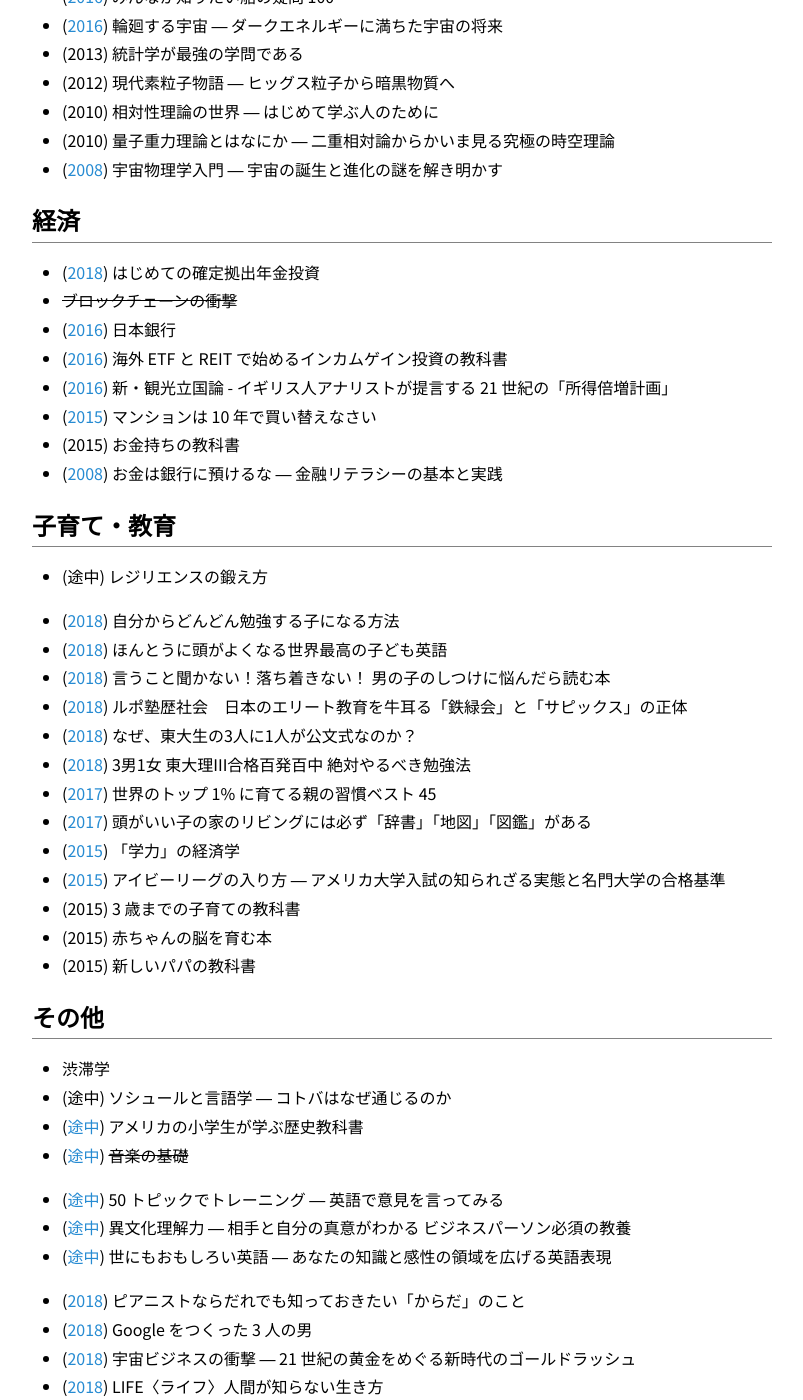
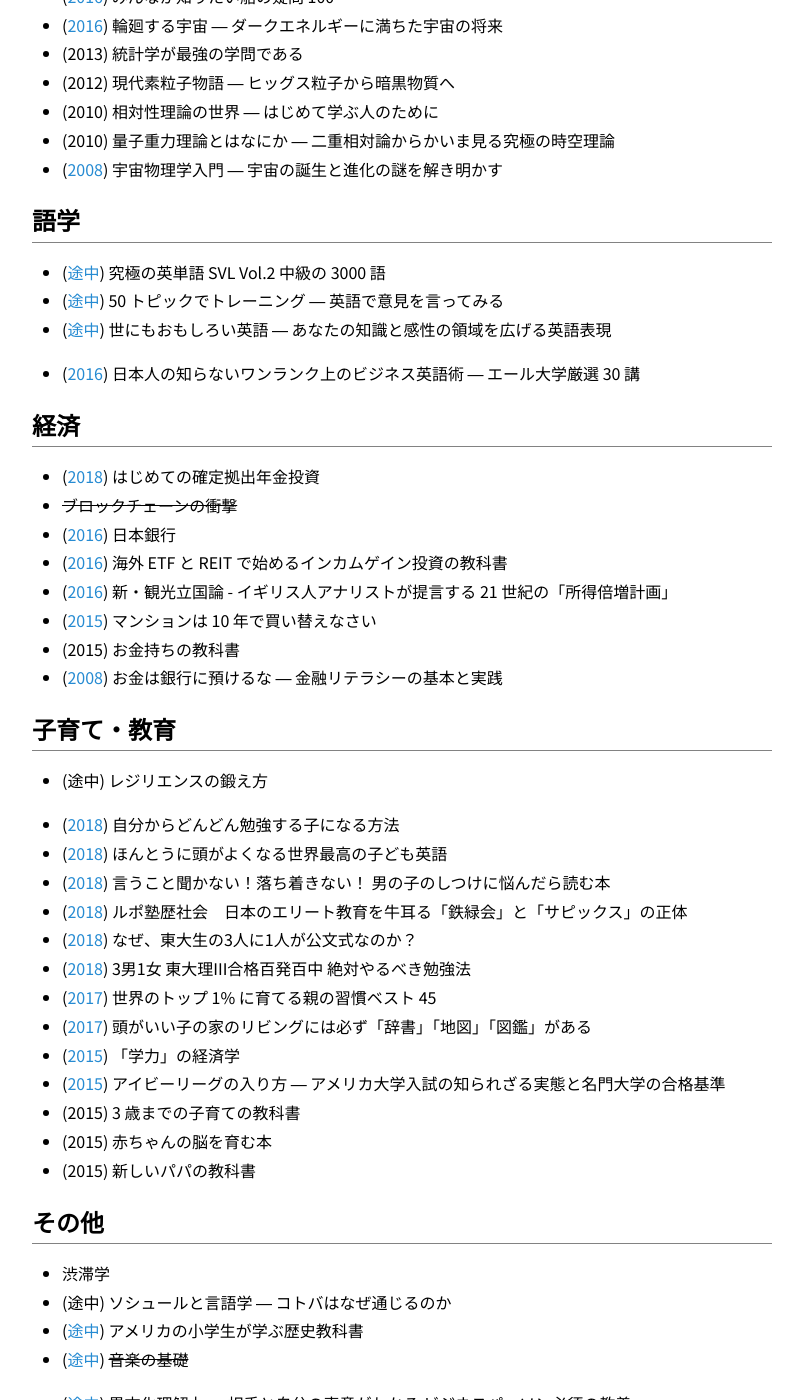
Before and after one commit to nhiroki/nhiroki.github.io, a Jekyll site: the page built from books.md, in a window 1280 px wide and 1400 px high, scrolled down 7627 px. Shown: the whole window, without its empty margins (238-1041 px from the left). Built offline with Jekyll 4.4.1, drawn with Linux system fonts in a browser that asks for light colours; some of the changed text lies outside the part shown.

Commit message:
Update the 'books' page

```diff
--- a/books.md
+++ b/books.md
@@ -275,6 +275,14 @@ permalink: /books/
 - (2010) 量子重力理論とはなにか ― 二重相対論からかいま見る究極の時空理論
 - ([2008](http://d.hatena.ne.jp/sternheller/20080329)) 宇宙物理学入門 ― 宇宙の誕生と進化の謎を解き明かす
 
+# 語学
+
+- ([途中](https://twitter.com/nhiroki_/status/1082663438474727430)) 究極の英単語 SVL Vol.2 中級の 3000 語
+- ([途中](https://twitter.com/nhiroki_/status/1011604756593340416)) 50 トピックでトレーニング ― 英語で意見を言ってみる
+- ([途中](https://twitter.com/nhiroki_/status/967952328362934272)) 世にもおもしろい英語 ― あなたの知識と感性の領域を広げる英語表現
+
+- ([2016](https://twitter.com/nhiroki_/status/796904195425087488)) 日本人の知らないワンランク上のビジネス英語術 ― エール大学厳選 30 講
+
 # 経済
 
 - ([2018](https://twitter.com/nhiroki_/status/958356246406488065)) はじめての確定拠出年金投資
```
Also changed, not shown: other parts of books.md (+1 -4 lines).
